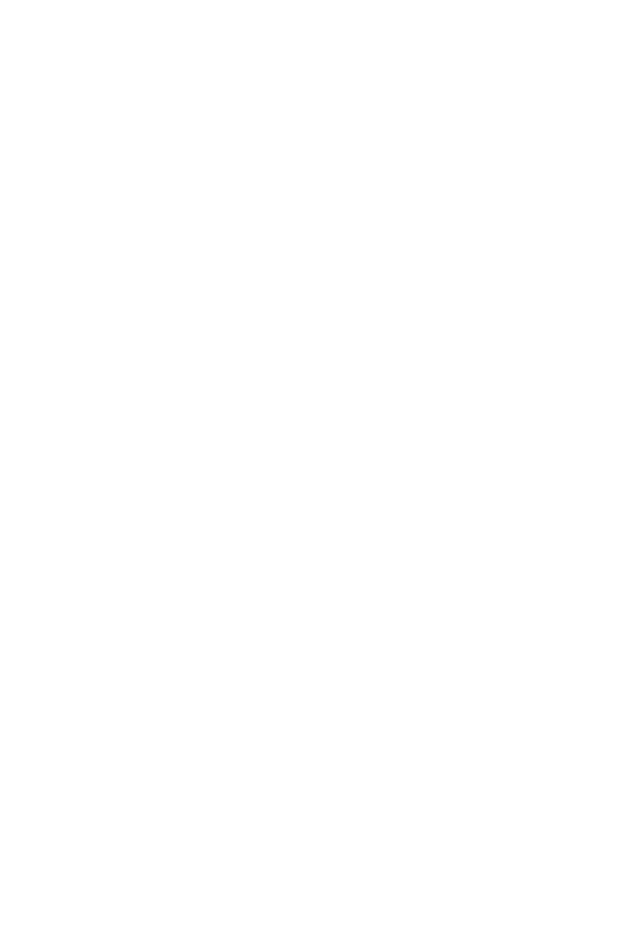
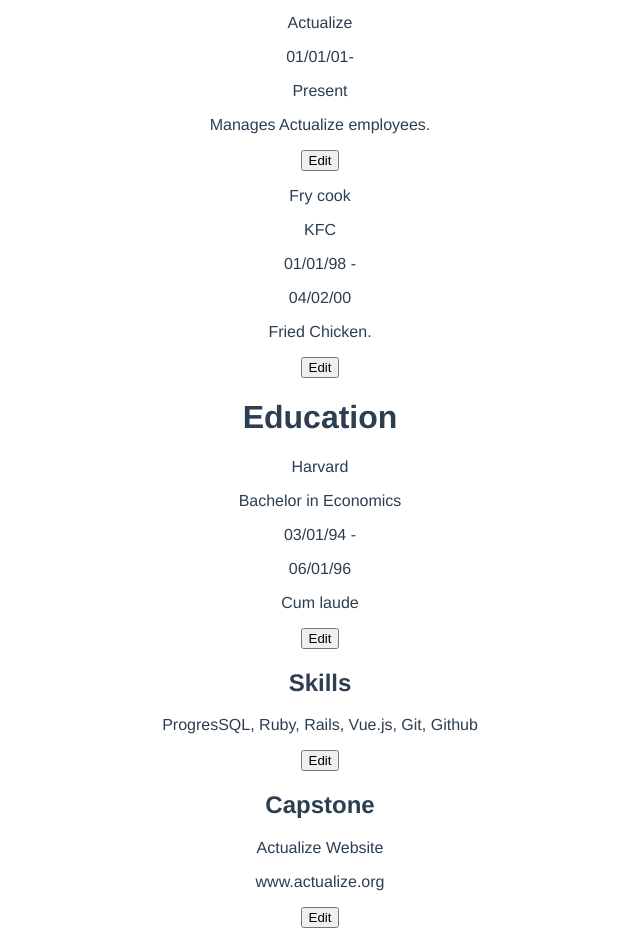
Before and after one commit to mikebrowne12/student_portal, a Vue app: page / in a window 1280 px wide. Shown: the part 389-1325 px from the top of the page, without its empty margins (320-960 px from the left). Before the commit the page ends 800 px from the top, so only its background shows below. Built offline with nearby package versions, Linux system fonts and the light colour scheme.

Commit message:
Add all models in home page

```diff
--- a/src/views/Home.vue
+++ b/src/views/Home.vue
@@ -10,11 +10,40 @@
       </p>
       <button v-on:click="editSection('info')">Edit</button>
     </div>
-    <div class="experience"></div>
-    <h1></h1>
-    <div class="education"></div>
-    <div class="skills"></div>
-    <div class="capstone"></div>
+
+    <h1>Experience</h1>
+    <div v-for="experience in student.experiences">
+      <p>{{ experience.job_title }}</p>
+      <p>{{ experience.company }}</p>
+      <p>{{ experience.start_date }}</p>
+      <p>{{ experience.end_date }}</p>
+      <p>{{ experience.details }}</p>
+      <button v-on:click="editSection('info')">Edit</button>
+    </div>
+
+    <h1>Education</h1>
+    <div v-for="education in student.educations">
+      <p>{{ education.university_name }}</p>
+      <p>{{ education.degree }}</p>
+      <p>{{ education.start_date }}</p>
+      <p>{{ education.end_date }}</p>
+      <p>{{ education.details }}</p>
+      <button v-on:click="editSection('info')">Edit</button>
+    </div>
+
+    <h2>Skills</h2>
+    <div v-for="skill in student.skills">
+      <p>{{ skill.skill_name }}</p>
+      <button v-on:click="editSection('info')">Edit</button>
+    </div>
+
+    <h2>Capstone</h2>
+    <div v-for="capstone in student.capstones">
+      <p>{{ capstone.description }}</p>
+      <p>{{ capstone.project_url }}</p>
+      <p>{{ capstone.screenshot_url }}</p>
+      <button v-on:click="editSection('info')">Edit</button>
+    </div>
   </div>
 </template>
 
@@ -34,7 +63,44 @@
         twitter_handle: "@brandon",
         personal_website: "www.brandonray.com",
         online_resume_url: "placeholder",
-        github_url: "github.com/brandon"
+        github_url: "github.com/brandon",
+        experiences: [
+          {
+            job_title: "Manager",
+            company: "Actualize",
+            start_date: "01/01/01-",
+            end_date: "Present",
+            details: " Manages Actualize employees."
+          },
+          {
+            job_title: "Fry cook",
+            company: "KFC",
+            start_date: "01/01/98 -",
+            end_date: "04/02/00",
+            details: "Fried Chicken."
+          }
+        ],
+        educations: [
+          {
+            university_name: "Harvard",
+            degree: "Bachelor in Economics",
+            start_date: "03/01/94 -",
+            end_date: "06/01/96",
+            details: "Cum laude"
+          }
+        ],
+        skills: [
+          {
+            skill_name: "ProgresSQL, Ruby, Rails, Vue.js, Git, Github "
+          }
+        ],
+        capstones: [
+          {
+            description: "Actualize Website",
+            project_url: "www.actualize.org",
+            screenshot_url: ""
+          }
+        ]
       }
     };
   },
```
